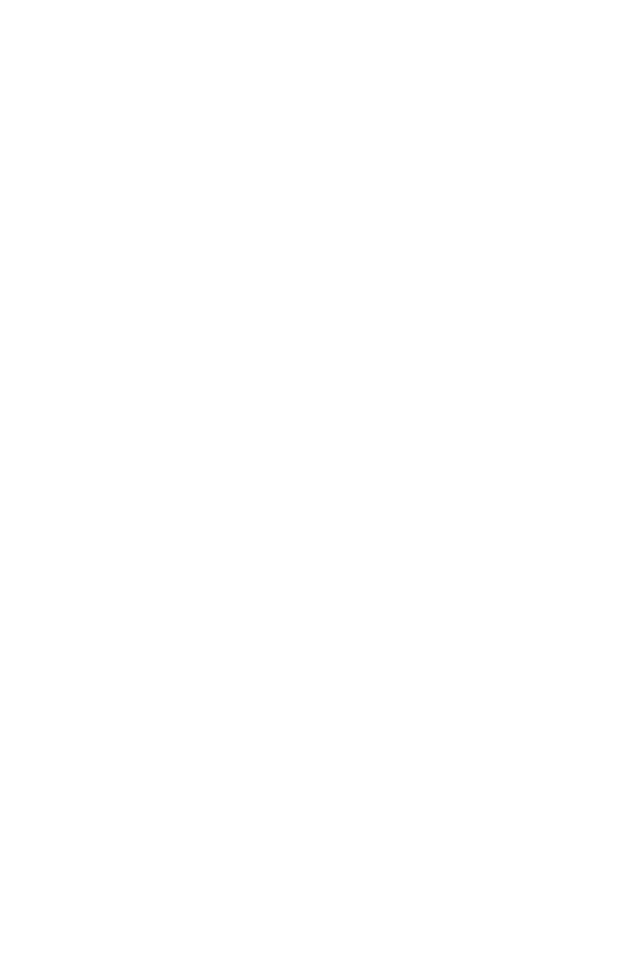
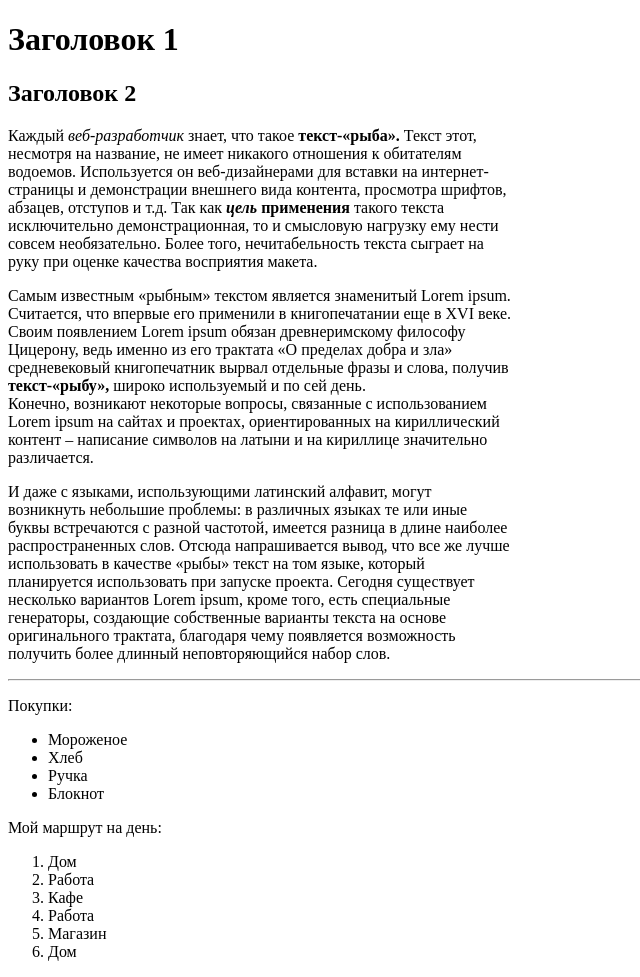
Before and after one commit to mimmoks/g-fd1-home-work, a website: page 03/index.html in a window 1280 px wide. Shown: the whole page, without its empty margins (0-640 px from the left). Before the commit the page ends 800 px from the top, so only its background shows below. Drawn offline with Linux system fonts and the light colour scheme.

Commit message:
верстка

```diff
--- a/03/index.html
+++ b/03/index.html
@@ -5,5 +5,52 @@
 </head>
 <body>
 
+    <h1>Заголовок 1</h1>
+    <h2>Заголовок 2</h2>
+
+<p>
+Каждый <em>веб-разработчик</em>
+ знает, что такое <strong>текст-«рыба».</strong> Текст этот,<br> несмотря на название, не имеет никакого отношения к
+обитателям<br> водоемов. Используется он веб-дизайнерами для вставки на интернет-<br>страницы и демонстрации внешнего вида
+контента, просмотра шрифтов,<br> абзацев, отступов и т.д. Так как <strong><em>цель</em> применения</strong> такого текста<br> исключительно
+демонстрационная, то и смысловую нагрузку ему нести<br> совсем необязательно. Более того, нечитабельность текста сыграет на<br>
+руку при оценке качества восприятия макета.
+</p>
+
+<p>
+Самым известным «рыбным» текстом является знаменитый Lorem ipsum.<br> Считается, что впервые его применили в книгопечатании
+еще в XVI веке.<br> Своим появлением Lorem ipsum обязан древнеримскому философу<br> Цицерону, ведь именно из его трактата
+«О пределах добра и зла»<br> средневековый книгопечатник вырвал отдельные фразы и слова, получив<br> <strong>текст-«рыбу»,</strong> широко
+используемый и по сей день.<br> Конечно, возникают некоторые вопросы, связанные с использованием<br> Lorem ipsum на сайтах и
+проектах, ориентированных на кириллический<br> контент – написание символов на латыни и на кириллице значительно<br> различается.
+</p>
+
+<p>
+И даже с языками, использующими латинский алфавит, могут<br> возникнуть небольшие проблемы: в различных языках те или иные<br>
+буквы встречаются с разной частотой, имеется разница в длине наиболее<br> распространенных слов. Отсюда напрашивается вывод,
+что все же лучше<br> использовать в качестве «рыбы» текст на том языке, который<br> планируется использовать при запуске
+проекта. Сегодня существует<br> несколько вариантов Lorem ipsum, кроме того, есть специальные<br> генераторы, создающие
+собственные варианты текста на основе<br> оригинального трактата, благодаря чему появляется возможность<br> получить более
+длинный неповторяющийся набор слов.<hr>
+</p>
+
+Покупки:
+<ul>
+    <li>Мороженое</li>
+    <li>Хлеб</li>
+    <li>Ручка</li>
+    <li>Блокнот</li>
+</ul>
+
+
+Мой маршрут на день:<br>
+<ol>
+    <li>Дом</li>
+    <li>Работа</li>
+    <li>Кафе</li>
+    <li>Работа</li>
+    <li>Магазин</li>
+    <li>Дом</li>
+ </ol>
 </body>
 </html>
```
